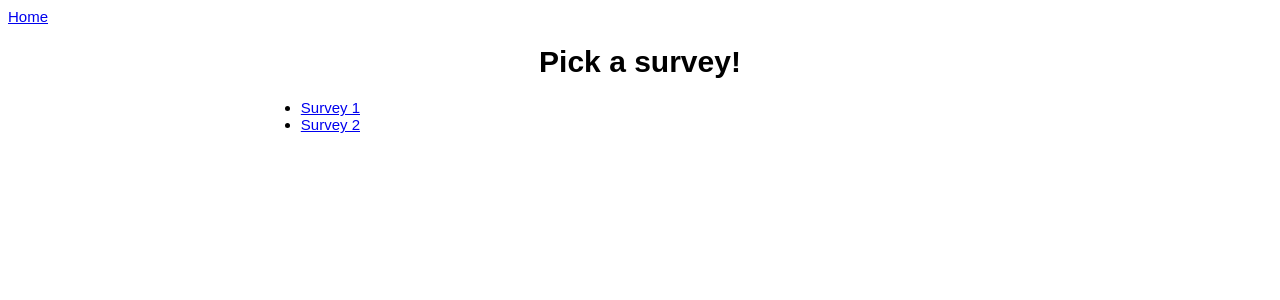
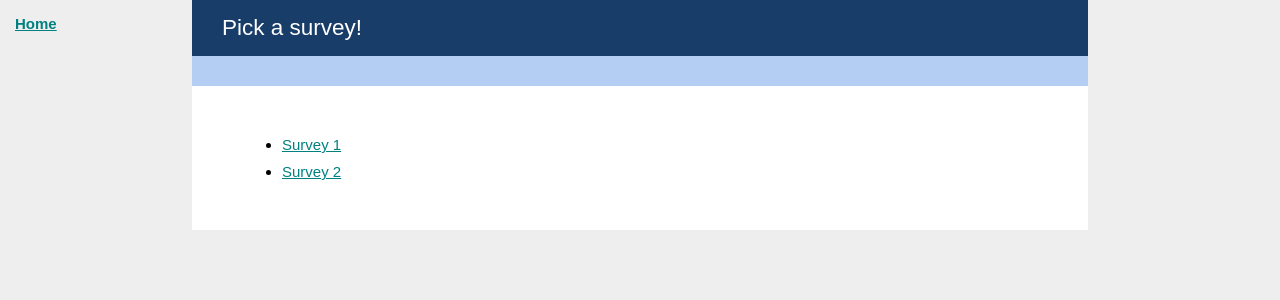
Before and after one commit to lkroenung/betterhelp_exercise, a Django app: page / in a window 1280 px wide. Shown: the top 300 px of the page. Run offline with Django 3.2, Linux system fonts and the light colour scheme; data comes from the database, SQL or seed files in the repository; both versions use the stored data as it was after the commit.

Commit message:
basic styling

```diff
--- a/betterhelp_exercise/templates/base.html
+++ b/betterhelp_exercise/templates/base.html
@@ -4,16 +4,67 @@
     <title>Simple Survey</title>
     <meta charset="utf-8">
     <style>
+        * { box-sizing: border-box; }
+
+        html {
+            font-size: 100%;
+            overflow-y: scroll;
+            -webkit-text-size-adjust: 100%;
+            -ms-text-size-adjust: 100%;
+        }
+
         body {
             font-size: 15px;
-            font-family: sans-serif;
+            font-family: arial, sans-serif;
+            margin: 0;
+            padding: 0;
+            background-color: #eee;
         }
+
+        header {
+            background-color: #183D68;
+            color: #fff;
+            border-bottom: 30px solid #B3CDF3;
+        }
+
+        header h1 {
+            font-weight: 400;
+            padding: 15px 30px;
+            margin: 0;
+            font-size: 1.5em;
+        }
+
+        a { color: teal; }
+
+        a#home { position: absolute; top: 15px; left: 15px; font-weight: 700; }
+
+        .contain {
+            width: 70%;
+            max-width: 1000px;
+            margin: 0 auto;
+            background-color: #fff;
+        }
+
+        section { padding: 30px 50px; }
+
+        form { padding: 10px 50px 50px; }
+
+        form fieldset { border: none; line-height: 1.8; }
+
+        em { margin-right: 20px; }
+
+        h3 { margin: 50px 0 0; }
+
+        ul li { padding: 5px 0; }
+
     </style>
 </head>
 <body>
-    <a href="/">Home</a>
-    {% block content %}
-        hello world
-    {% endblock %}
+    <a id="home" href="/">Home</a>
+    <div class="contain">
+        {% block content %}
+            hello world
+        {% endblock %}
+    </div>
 </body>
 </html>
--- a/betterhelp_exercise/templates/home.html
+++ b/betterhelp_exercise/templates/home.html
@@ -4,16 +4,14 @@
 
 {% block content %}
     <header>
-        <h1 style="text-align: center;">Pick a survey!</h1>
+        <h1>Pick a survey!</h1>
     </header>
 
-    <section style="width: 60%; margin: 0 auto;">
-
+    <section>
         <ul>
         {% for survey in all_surveys %}
             <li><a href="/survey/{{ survey.survey_id }}">{{ survey.survey_name }}</a></li>
         {% endfor %}
         </ul>
-
     </section>
 {% endblock %}
--- a/betterhelp_exercise/templates/results.html
+++ b/betterhelp_exercise/templates/results.html
@@ -7,10 +7,10 @@
 {% block content %}
 
     <header>
-        <h1 style="text-align: center;">Survey Results for {{ survey_data.survey_name}}</h1>
+        <h1>Survey Results for {{ survey_data.survey_name}}</h1>
     </header>
 
-    <section style="width: 60%; margin: 0 auto;">
+    <section>
     {% for question in survey_questions %}
         {% if question.question_text != "What is your gender?" %}
             <h3>{{ question.question_text }}</h3>
--- a/betterhelp_exercise/templates/survey.html
+++ b/betterhelp_exercise/templates/survey.html
@@ -5,10 +5,10 @@
 {% block content %}
 
     <header>
-        <h1 style="text-align: center;">{{ survey_data.survey_name }}</h1>
+        <h1>{{ survey_data.survey_name }}</h1>
     </header>
 
-    <form method="POST" action="/submit_response/" style="width: 60%; margin: 50px auto;">
+    <form method="POST" action="/submit_response/">
     {% csrf_token %}
 
     <input type="hidden" name="surveyID" value="{{ survey_data.survey_id }}" />
```
Also changed, not shown: db.sqlite3, 3 other files.
